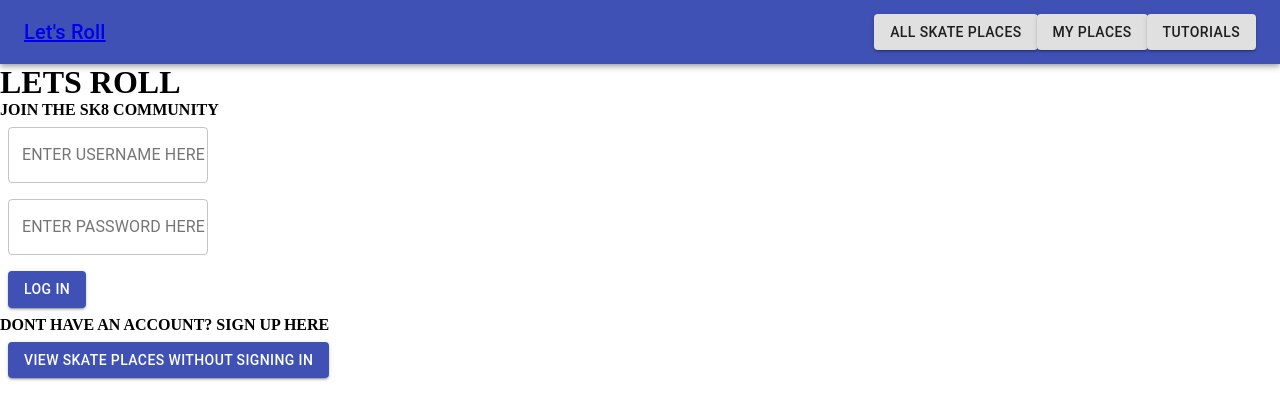
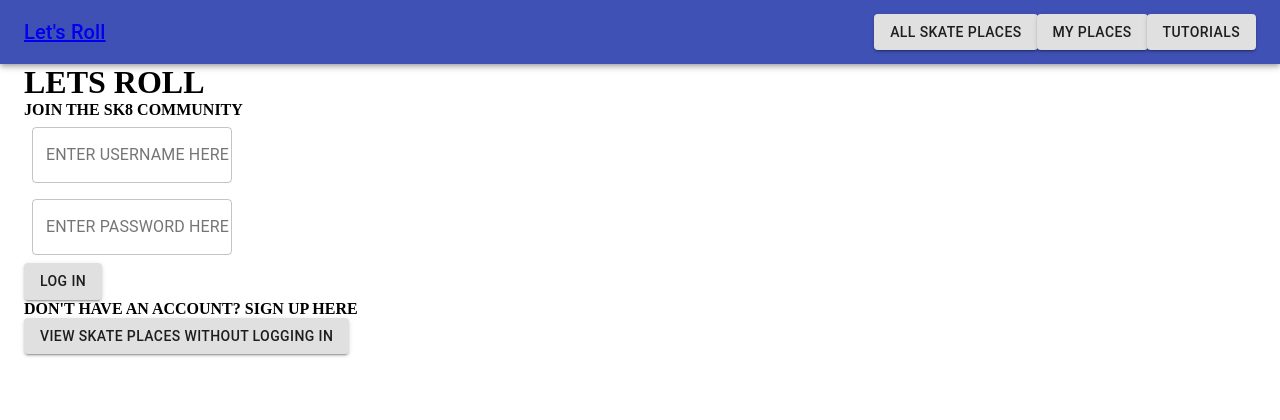
Before and after one commit to jadavianett/Lets-Roll, a React (Create React App) app in the folder client/: page / in a window 1280 px wide. Shown: the top 420 px of the page. Built offline with nearby package versions, Linux system fonts and the light colour scheme.

Commit message:
adding link to view skate places without logging in

```diff
--- a/client/src/pages/Login.js
+++ b/client/src/pages/Login.js
@@ -1,10 +1,12 @@
 import TextInput from "../components/TextInput";
+import Container from "@material-ui/core/Container";
+import Button from "@material-ui/core/Button";
 
-import Button from "../components/Buttons";
+import { withRouter, Link } from "react-router-dom";
 
 function Login() {
   return (
-    <div>
+    <Container>
       <div className> </div>
       <h1>LETS ROLL</h1>
 
@@ -13,15 +15,17 @@ function Login() {
       <TextInput label="ENTER USERNAME HERE"/>
       <TextInput label="ENTER PASSWORD HERE"/>
 
-      <Button text="LOG IN" />
+      <Button variant="contained">LOG IN</Button>
 
-      <h4> DONT HAVE AN ACCOUNT? SIGN UP HERE</h4>
+      <h4> DON'T HAVE AN ACCOUNT? SIGN UP HERE</h4>
 
-      <Button text="VIEW SKATE PLACES WITHOUT SIGNING IN" />
+      <Link to = "/allplaces"><Button variant="contained">
+                VIEW SKATE PLACES WITHOUT LOGGING IN
+            </Button></Link>
 
 
 
-    </div>
+            </Container>
   );
 }
 
```
